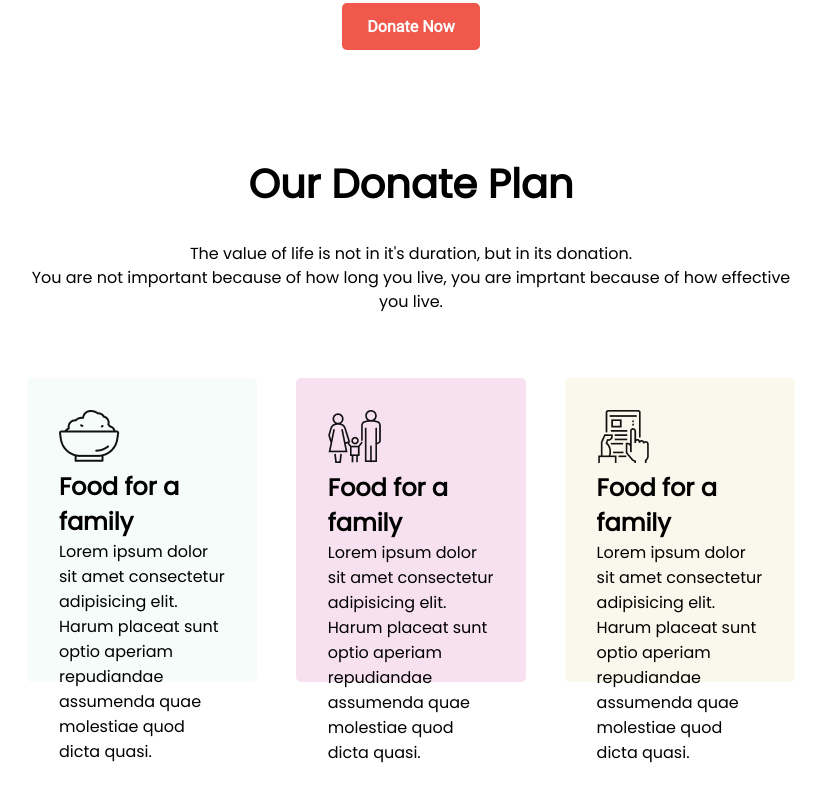
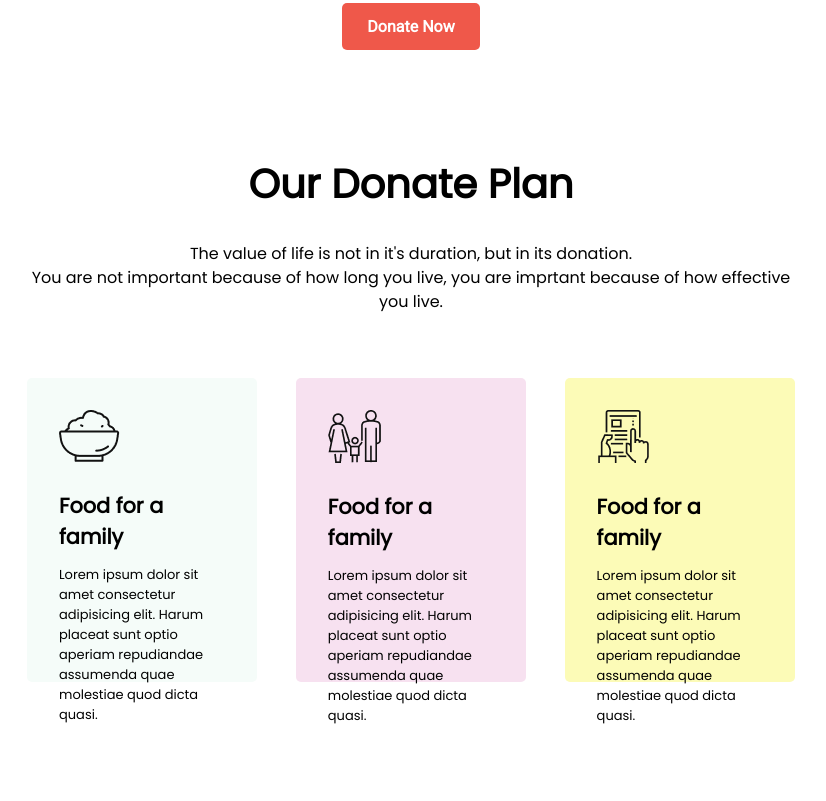
Before and after one commit to hamimhossain1/donation-giving, a plain HTML site: page index.html in a window 1280 px wide. Shown: the part 1062-1863 px from the top of the page, without its empty margins (229-1055 px from the left). Drawn offline with Linux system fonts and the light colour scheme.

Commit message:
donate plan done

```diff
--- a/style.css
+++ b/style.css
@@ -105,6 +105,14 @@ hr{
     justify-content: space-between;
     margin-top: 4em;
 }
+.card h1{
+    font-size: 1.3em;
+    margin-top: 1em;
+}
+.card p{
+    font-size: 13px;
+    margin-top: 1em;
+}
 .card{
     max-width: 30%;
     /* border: 2px black solid; */
@@ -120,7 +128,7 @@ hr{
     background-color: rgb(247, 225, 240);
 }
 .card-3{
-    background-color: rgb(250, 248, 236);
+    background-color: rgb(252, 251, 183);
 }
 
 
```
